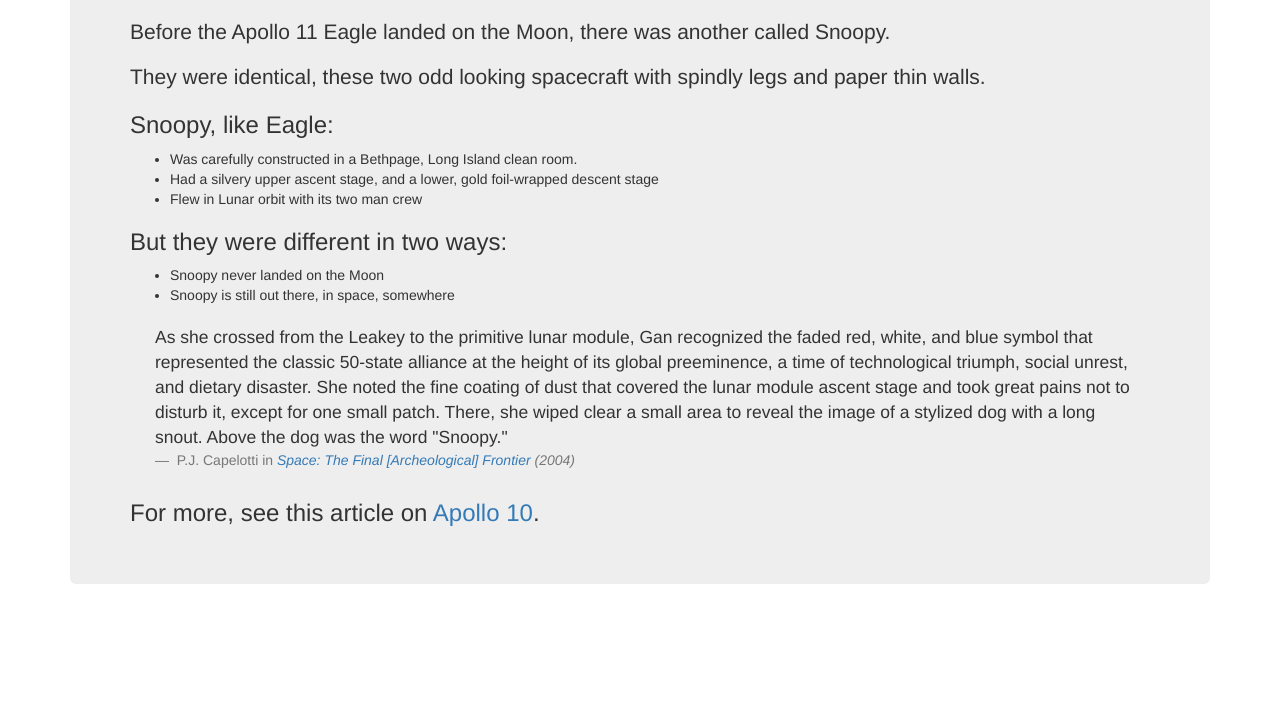
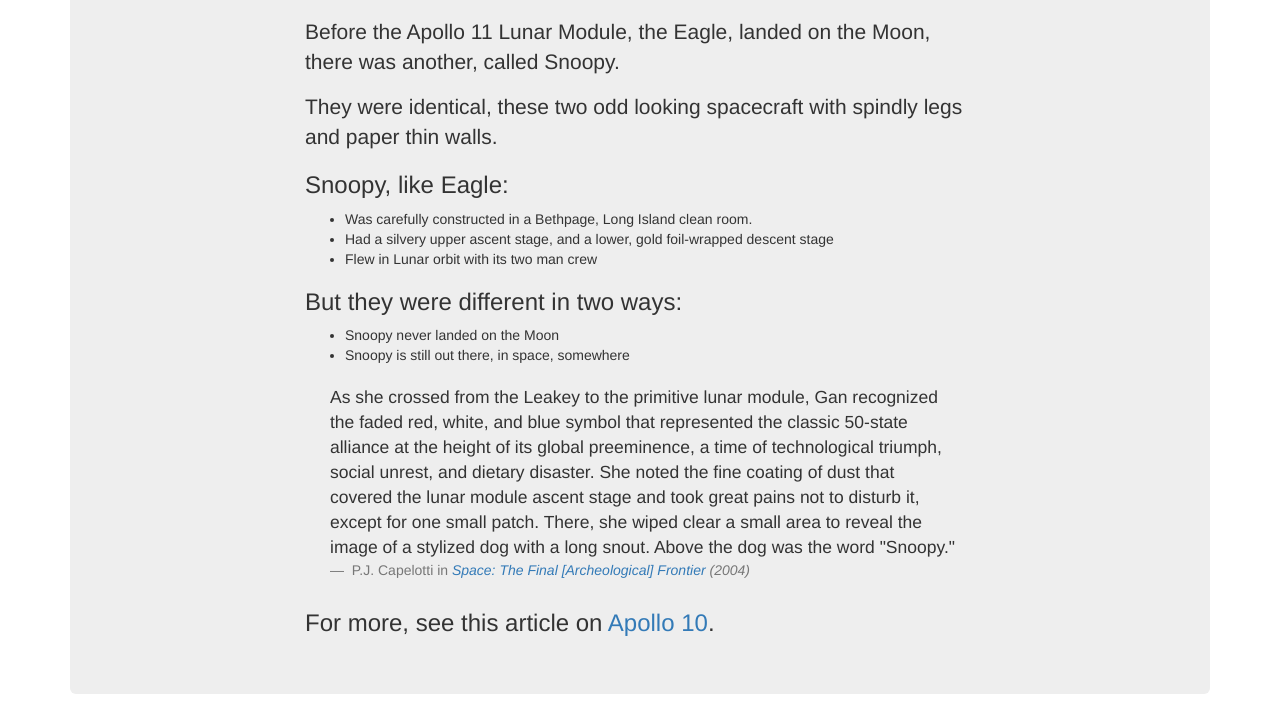
Before and after one commit to plembo/tribute-page, a plain HTML site: page index.html in a window 1280 px wide. Shown: the part 551-1275 px from the top of the page. Before the commit the page ends 1165 px from the top, so only its background shows below. Drawn offline with nearby package versions, Linux system fonts and the light colour scheme.

Commit message:
Use the Bootstrap grid to put main text into a narrower column.

```diff
--- a/index.html
+++ b/index.html
@@ -17,7 +17,10 @@
             <div class="caption">Snoopy, the Lost Lunar Module</div>
           </div>
         </div>
-          <p>Before the Apollo 11 Eagle landed on the Moon, there was another called Snoopy.</p>
+          <div class="row">
+            <div class="col-sm-2"></div>
+            <div class="col-sm-8">
+              <p>Before the Apollo 11 Lunar Module, the Eagle, landed on the Moon, there was another, called Snoopy.</p>
               <p>They were identical, these two odd looking spacecraft with spindly legs and paper thin walls.</p>
               <h3>Snoopy, like Eagle:</h3>
               <ul>
@@ -46,6 +49,9 @@
               </blockquote>
               <h3>For more, see this article on <a href="https://en.wikipedia.org/wiki/Apollo_10" target="_blank">Apollo 10</a>.</h3>
             </div>
+          <div class="col-sm-2"></div>
+        </div>
+     </div>
    </div>
   </body>
 </html>
```
Lines whose indentation alone changed are shown as unchanged.
